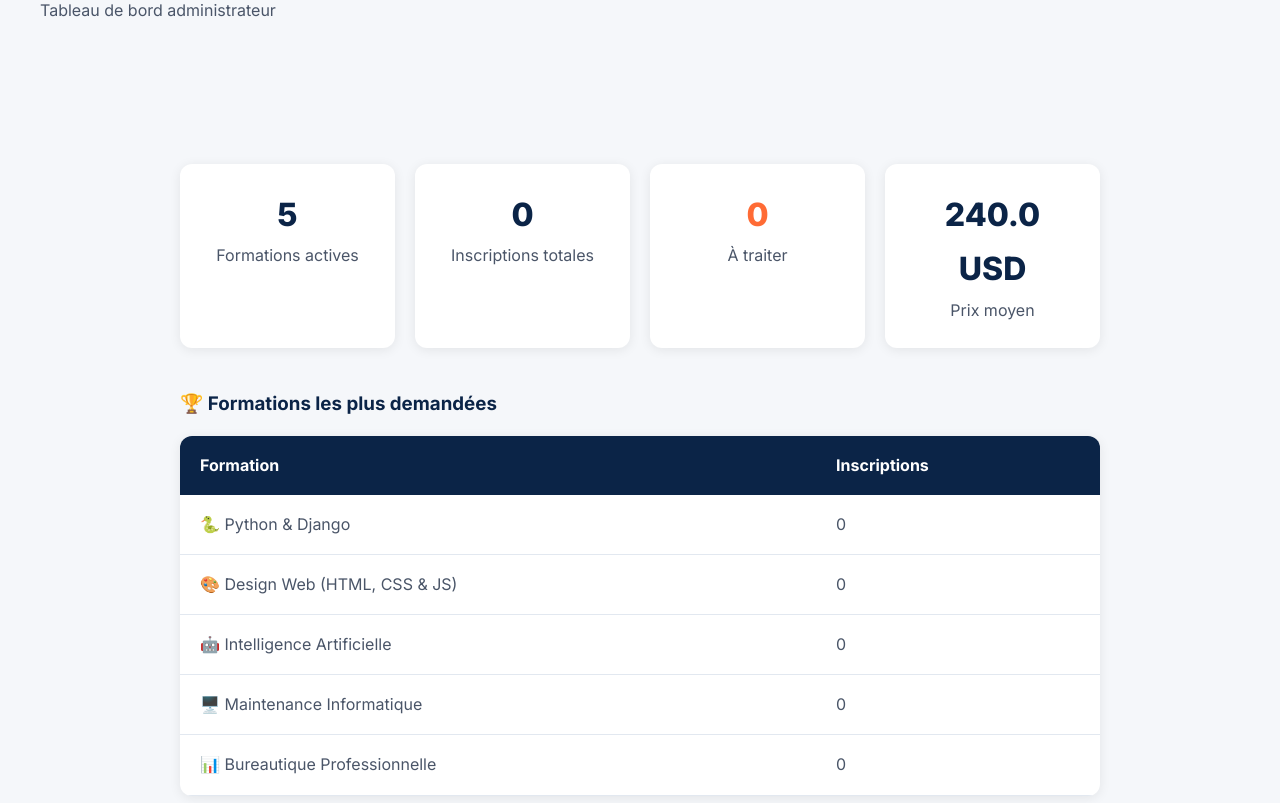
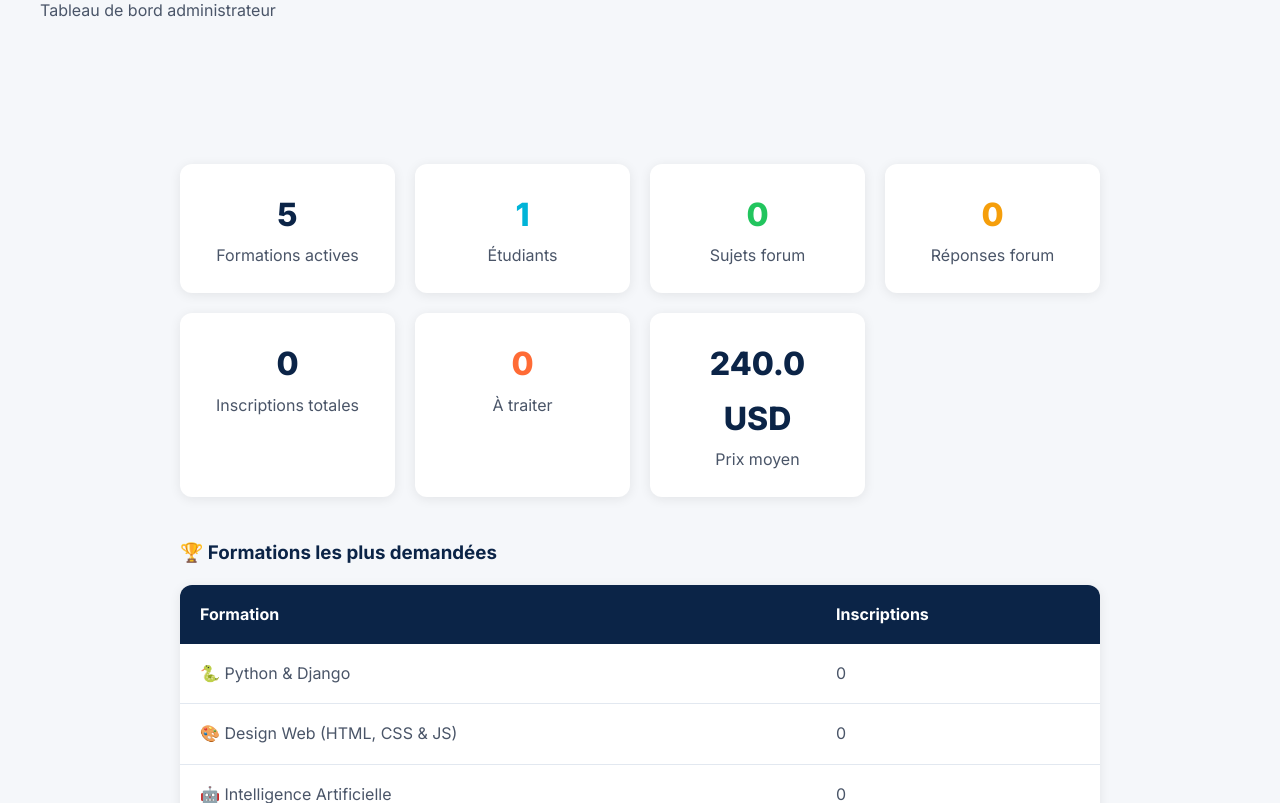
Before and after one commit to jr-belony/blessy-tech-academy, a Django app: page /statistiques/ in a window 1280 px wide. Shown: the part 260-1063 px from the top of the page. Run offline with Django 5.2, Linux system fonts and the light colour scheme; the visitor is signed in with stand-in values (Sample User, id 1); data comes from the database, SQL or seed files in the repository; data that the repository does not hold is empty; some libraries are stand-ins or nearby versions.

Commit message:
Tableau de bord admin avance (statistiques + KPIs)

```diff
--- a/blessy_tech_academy/academie/templates/academie/statistiques.html
+++ b/blessy_tech_academy/academie/templates/academie/statistiques.html
@@ -26,6 +26,39 @@
             <p style="color: var(--gris-texte);">Formations actives</p>
         </div>
 
+        <div style="background: white; padding: 24px;
+            border-radius: 12px; text-align: center;
+            box-shadow: var(--ombre-legere);">
+        <p style="font-size: 32px; font-weight: 800;
+              color: var(--bleu-electrique);">
+        {{ total_etudiants }}
+        </p>
+        <p style="color: var(--gris-texte);">
+        Étudiants
+        </p>
+        </div>
+            <div style="background: white; padding: 24px;
+            border-radius: 12px; text-align: center;
+            box-shadow: var(--ombre-legere);">
+            <p style="font-size: 32px; font-weight: 800;
+            color: #22c55e;">
+            {{ total_sujets }}
+            </p>
+            <p style="color: var(--gris-texte);">
+            Sujets forum
+            </p>
+    </div>
+        <div style="background: white; padding: 24px;
+            border-radius: 12px; text-align: center;
+            box-shadow: var(--ombre-legere);">
+            <p style="font-size: 32px; font-weight: 800;
+              color: #f59e0b;">
+            {{ total_reponses }}
+            </p>
+            <p style="color: var(--gris-texte);">
+            Réponses forum
+            </p>
+</div>
         <div style="background: white; padding: 24px;
                     border-radius: 12px; text-align: center;
                     box-shadow: var(--ombre-legere);">
--- a/blessy_tech_academy/academie/views.py
+++ b/blessy_tech_academy/academie/views.py
@@ -5,6 +5,7 @@
 from django.contrib import messages
 from django.contrib.auth import login, logout
 from django.contrib.auth.decorators import login_required
+from django.contrib.auth.models import User
 from django.contrib.admin.views.decorators import staff_member_required
 from django.core.paginator import Paginator
 from django.db.models import Count
@@ -209,6 +210,9 @@
     """Page de statistiques pour les administrateurs."""
     total_formations = Formation.objects.filter(actif=True).count()
     total_inscriptions = Inscription.objects.count()
+    total_etudiants = User.objects.count()
+    total_sujets = Sujet.objects.count()
+    total_reponses = Reponse.objects.count()
     inscriptions_non_traitees = Inscription.objects.filter(traite=False).count()
     prix_moyen = Formation.objects.aggregate(Avg('prix'))['prix__avg']
     formations_populaires = Formation.objects.annotate(
@@ -218,6 +222,9 @@
     contexte = {
         'total_formations': total_formations,
         'total_inscriptions': total_inscriptions,
+        'total_etudiants': total_etudiants,
+        'total_sujets': total_sujets,
+        'total_reponses': total_reponses,
         'inscriptions_non_traitees': inscriptions_non_traitees,
         'prix_moyen': round(prix_moyen, 2) if prix_moyen else 0,
         'formations_populaires': formations_populaires,
```
Also changed, not shown: blessy_tech_academy/academie/migrations/0014_notification.py (added), blessy_tech_academy/academie/templates/academie/admin/dashboard.html (added), blessy_tech_academy/academie/templates/academie/admin/formations_detail.html (added), blessy_tech_academy/academie/templates/academie/admin/quiz_detail.html (added), blessy_tech_academy/academie/templates/academie/admin/revenus_detail.html (added), blessy_tech_academy/academie/templates/academie/admin/utilisateurs_detail.html (added), blessy_tech_academy/academie/templates/admin/index.html (added).
